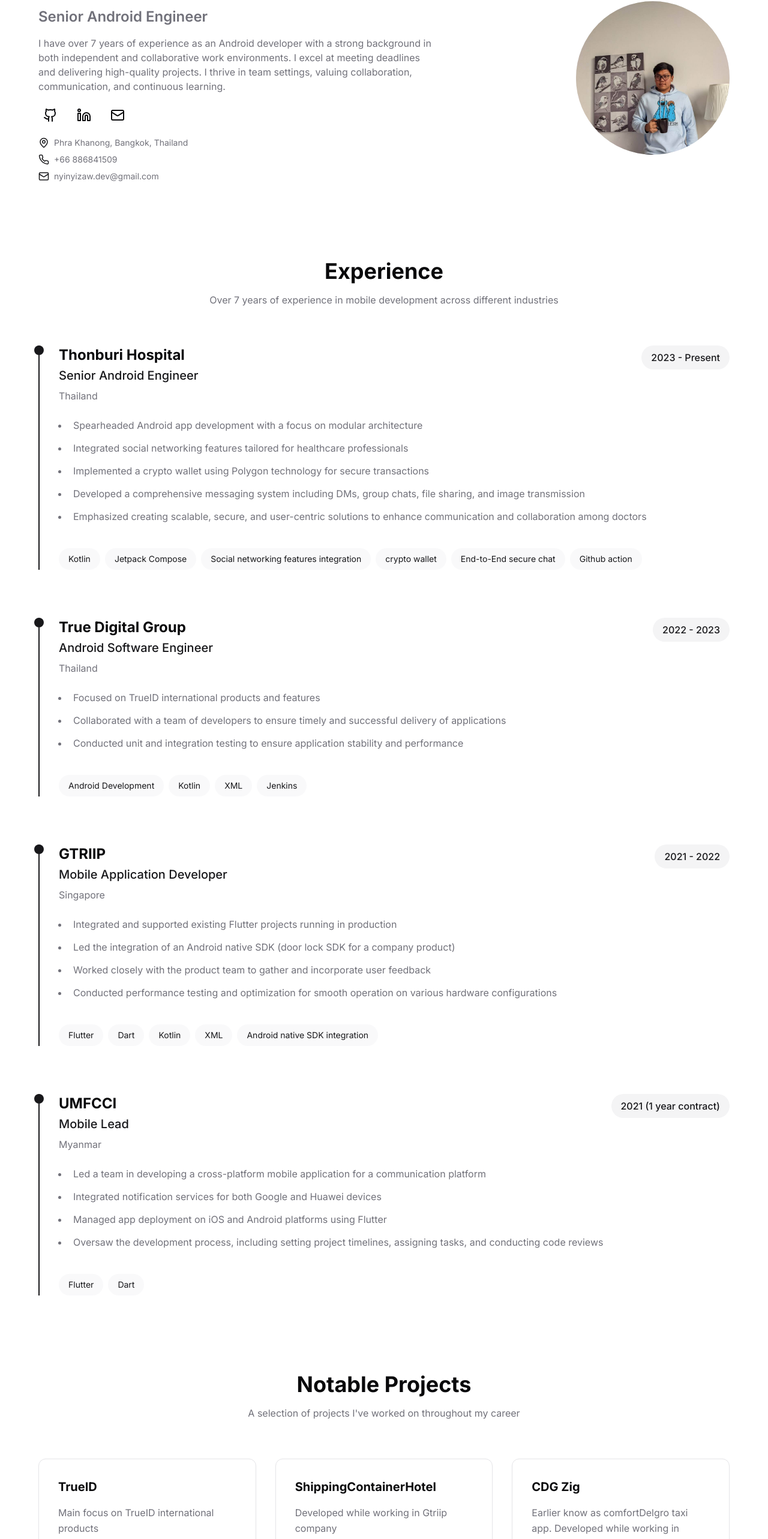
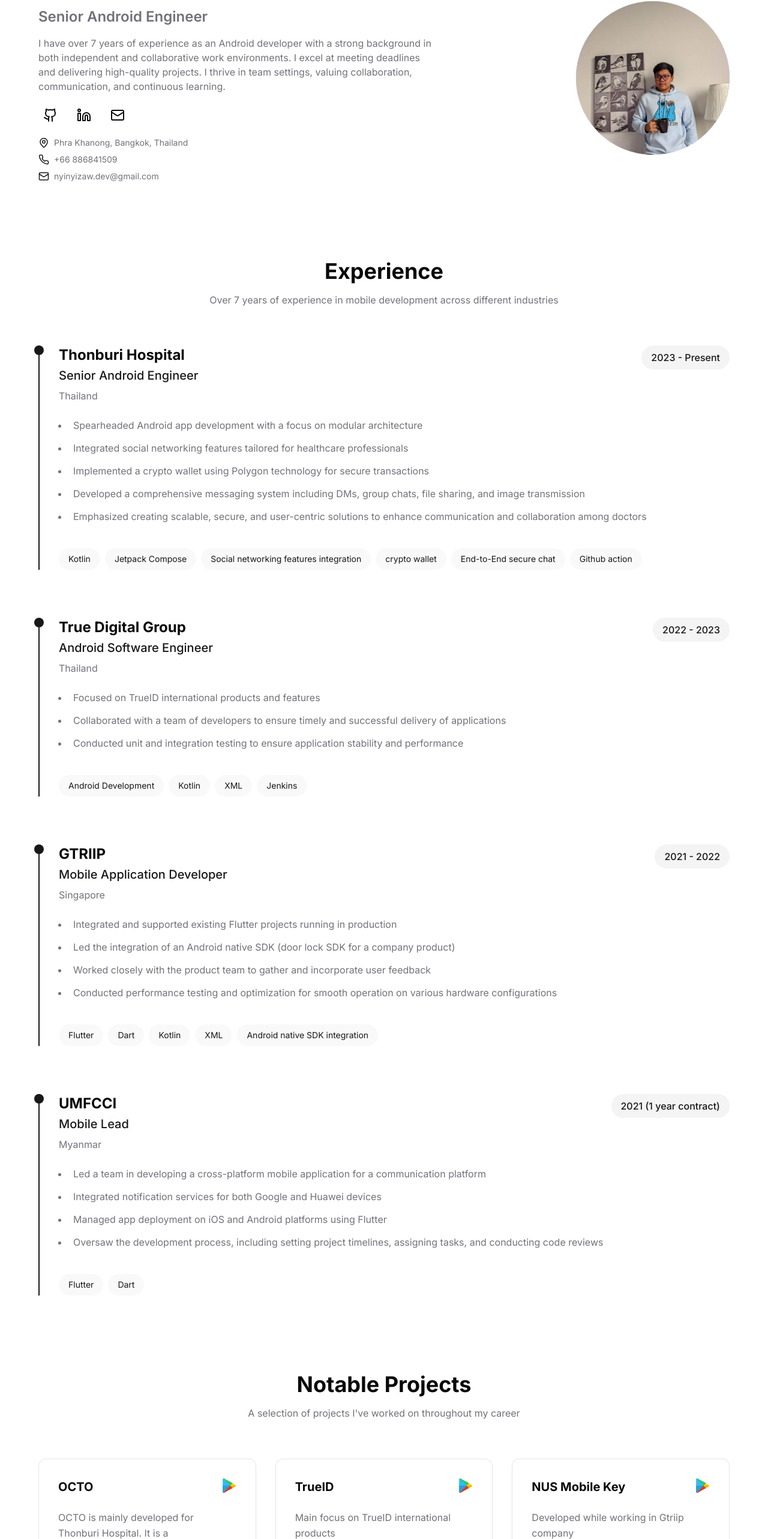
Before and after one commit to nyinyiz/resume, a Next.js app: page / in a window 1280 px wide. Shown: the part 173-2739 px from the top of the page at 60% size. Built offline with nearby package versions, Linux system fonts and the light colour scheme.

Commit message:
feat: Enhance Hero and Projects components with animations and new project details

```diff
--- a/src/components/Hero.tsx
+++ b/src/components/Hero.tsx
@@ -2,6 +2,7 @@ import Image from "next/image";
 import { Github, Linkedin, Mail, MapPin, Phone, Copy } from "lucide-react";
 import { useResume } from "@/context/ResumeContext";
 import Link from "next/link";
+import { motion } from "framer-motion";
 
 export default function Hero() {
   const resumeData = useResume();
@@ -63,6 +64,35 @@ export default function Hero() {
           </div>
         </div>
       </div>
+      <motion.div
+        initial={{ scale: 0.8, opacity: 0 }}
+        animate={{ scale: 1, opacity: 1 }}
+        transition={{
+          duration: 0.5,
+          ease: "easeOut"
+        }}
+        whileHover={{ scale: 1.05 }}
+        className="relative"
+      >
+        <div className="relative h-64 w-64">
+          <motion.div
+            className="absolute inset-0 rounded-full"
+            style={{
+              border: "2px solid transparent",
+              background: "linear-gradient(45deg, #3b82f6, #8b5cf6, #3b82f6) border-box",
+              WebkitMask: "linear-gradient(#fff 0 0) padding-box, linear-gradient(#fff 0 0)",
+              WebkitMaskComposite: "destination-out",
+              maskComposite: "exclude",
+            }}
+            animate={{
+              rotate: 360,
+            }}
+            transition={{
+              duration: 8,
+              repeat: Infinity,
+              ease: "linear",
+            }}
+          />
           <div className="relative h-64 w-64 overflow-hidden rounded-full bg-gray-200">
             {isExternalImage ? (
               // For external images
@@ -82,6 +112,8 @@ export default function Hero() {
               />
             )}
           </div>
+        </div>
+      </motion.div>
     </section>
   );
 }
--- a/src/components/MediumArticles.tsx
+++ b/src/components/MediumArticles.tsx
@@ -14,7 +14,7 @@ interface Article {
 const articles: Article[] = [
   {
     title: "Early Stage of My Developer Life",
-    description: "Leaအသိတစ်ယောက်က CDM ကလေးတွေစာသင်ပေးရင်းနဲ့ ကလေးတွေကို moti ပေးချင်လို့ code စရေးတုန်းက ကြုံခဲ့ရတဲ့အခက်ခဲတွေ ဘယ်လိုတွေ ဖြတ်ကျော်ခဲ့လဲဆိုတာနဲ့ ဘယ်လို အခက်ခဲတွေကျော်လွှားခဲ့လဲဆိုတာ ပြောပြပေးဖို့ လာပြောရင်းနဲ့ ကျွန်တော့် early developer life အကြောင်းပြန်တွေးမိတာလေးချရေးထားတာ။",
+    description: "အသိတစ်ယောက်က CDM ကလေးတွေစာသင်ပေးရင်းနဲ့ ကလေးတွေကို moti ပေးချင်လို့ code စရေးတုန်းက ကြုံခဲ့ရတဲ့အခက်ခဲတွေ ဘယ်လိုတွေ ဖြတ်ကျော်ခဲ့လဲဆိုတာနဲ့ ဘယ်လို အခက်ခဲတွေကျော်လွှားခဲ့လဲဆိုတာ ပြောပြပေးဖို့ လာပြောရင်းနဲ့ ကျွန်တော့် early developer life အကြောင်းပြန်တွေးမိတာလေးချရေးထားတာ။",
     url: "https://medium.com/@nyinyizaw.dev/early-stage-of-my-developer-life-c87b13875bd5",
     date: "Jun 25, 2024",
     readTime: "2 min read",
--- a/src/components/Projects.tsx
+++ b/src/components/Projects.tsx
@@ -1,7 +1,37 @@
 import { useResume } from "@/context/ResumeContext";
+import Link from "next/link";
+import Image from "next/image";
+import { motion } from "framer-motion";
+import { ArrowRight } from "lucide-react";
 
 export default function Projects() {
   const resumeData = useResume();
+
+  const getPlatformIcon = (link: string) => {
+    if (link.includes('play.google.com')) {
+      return (
+        <Image
+          src="/playstore-logo.svg"
+          alt="Google Play Store"
+          width={24}
+          height={24}
+          className="text-muted-foreground group-hover:text-primary transition-colors"
+        />
+      );
+    } else if (link.includes('apps.apple.com')) {
+      return (
+        <Image
+          src="/apple-logo.svg"
+          alt="Apple App Store"
+          width={24}
+          height={24}
+          className="text-muted-foreground group-hover:text-primary transition-colors"
+        />
+      );
+    }
+    return null;
+  };
+
   return (
     <section id="projects" className="space-y-12">
       <div className="text-center max-w-2xl mx-auto mb-16">
@@ -12,18 +42,105 @@ export default function Projects() {
       </div>
       <div className="grid grid-cols-1 md:grid-cols-2 lg:grid-cols-3 gap-8">
         {resumeData.projects.map((project, index) => (
-          <div
-            key={index}
-            className="p-8 rounded-xl border border-border bg-card hover:bg-accent/50 transition-colors group"
-          >
-            <h3 className="text-xl font-bold mb-4 group-hover:text-primary transition-colors">
-              {project.name}
+          project.link ? (
+            <Link
+              key={index}
+              href={project.link}
+              target="_blank"
+              rel="noopener noreferrer"
+              className="block"
+            >
+              <motion.div
+                initial={{ opacity: 0, y: 20 }}
+                animate={{ opacity: 1, y: 0 }}
+                transition={{ duration: 0.3, delay: index * 0.1 }}
+                className="h-full p-8 rounded-xl border border-border bg-card hover:bg-accent/50 transition-all duration-300 group relative overflow-hidden"
+              >
+                <div className="absolute inset-0 bg-gradient-to-br from-primary/5 to-transparent opacity-0 group-hover:opacity-100 transition-opacity duration-300" />
+                <div className="relative">
+                  <div className="flex items-start justify-between gap-4 mb-6">
+                    <h3 className="text-xl font-bold group-hover:text-primary transition-colors">
+                      {project.name}
+                    </h3>
+                    {getPlatformIcon(project.link)}
+                  </div>
+                  <p className="text-muted-foreground leading-relaxed line-clamp-3">
+                    {project.description}
+                  </p>
+                </div>
+              </motion.div>
+            </Link>
+          ) : (
+            <motion.div
+              key={index}
+              initial={{ opacity: 0, y: 20 }}
+              animate={{ opacity: 1, y: 0 }}
+              transition={{ duration: 0.3, delay: index * 0.1 }}
+              className="h-full p-8 rounded-xl border border-border bg-card"
+            >
+              <div className="flex items-start justify-between gap-4 mb-6">
+                <h3 className="text-xl font-bold">
+                  {project.name}
+                </h3>
+              </div>
+              <p className="text-muted-foreground leading-relaxed line-clamp-3">
+                {project.description}
+              </p>
+            </motion.div>
+          )
+        ))}
+        <motion.div
+          initial={{ opacity: 0, y: 20 }}
+          animate={{ opacity: 1, y: 0 }}
+          transition={{ duration: 0.3, delay: resumeData.projects.length * 0.1 }}
+          className="h-full p-[2px] rounded-xl bg-gradient-to-r from-blue-500 via-purple-500 to-pink-500 bg-[length:200%_100%] group relative overflow-hidden"
+        >
+          <motion.div
+            className="absolute inset-0"
+            animate={{
+              backgroundPosition: ["0% 0%", "200% 0%"],
+            }}
+            transition={{
+              duration: 3,
+              repeat: Infinity,
+              ease: "linear",
+            }}
+          />
+          <div className="h-full p-8 rounded-xl bg-background flex flex-col items-center justify-center text-center">
+            <h3 className="text-2xl font-bold mb-4 bg-gradient-to-r from-blue-500 via-purple-500 to-pink-500 bg-clip-text text-transparent">
+              Many More
             </h3>
-            <p className="text-muted-foreground leading-relaxed">
-              {project.description}
+            <p className="text-muted-foreground mb-6">
+              Check out my GitHub for more projects and contributions
             </p>
+            <div className="relative overflow-hidden rounded-full">
+              <motion.div
+                className="absolute inset-0"
+                style={{
+                  background: "linear-gradient(90deg, transparent, rgba(255,255,255,0.4), transparent)",
+                  backgroundSize: "200% 100%",
+                }}
+                animate={{
+                  backgroundPosition: ["-200% 0", "200% 0"],
+                }}
+                transition={{
+                  duration: 2,
+                  repeat: Infinity,
+                  ease: "linear",
+                }}
+              />
+              <Link
+                href={resumeData.personalInfo.github}
+                target="_blank"
+                rel="noopener noreferrer"
+                className="relative inline-flex items-center gap-2 px-4 py-2 rounded-full bg-gradient-to-r from-blue-500 via-purple-500 to-pink-500 text-white hover:opacity-90 transition-all duration-300"
+              >
+                <span>View on GitHub</span>
+                <ArrowRight size={16} className="group-hover:translate-x-1 transition-transform" />
+              </Link>
+            </div>
           </div>
-        ))}
+        </motion.div>
       </div>
     </section>
   );
--- a/src/data/resume.ts
+++ b/src/data/resume.ts
@@ -66,24 +66,38 @@ export const resumeData = {
   ],
   projects: [
     {
-      name: "TrueID",
-      description: "Main focus on TrueID international products"
+      name: "OCTO",
+      description: "OCTO is mainly developed for Thonburi Hospital. It is a communication platform for doctors and nurses.",
+      link: "https://play.google.com/store/apps/details?id=com.mediverse.octopus&pcampaignid=web_share"
     },
     {
-      name: "ShippingContainerHotel",
-      description: "Developed while working in Gtriip company"
+      name: "TrueID",
+      description: "Main focus on TrueID international products",
+      link: "https://play.google.com/store/apps/details?id=com.tdcm.trueidapp&pcampaignid=web_share"
+    },
+    {
+      name: "NUS Mobile Key",
+      description: "Developed while working in Gtriip company",
+      link: "https://play.google.com/store/apps/details?id=com.gtriip.android.nus_utown&pcampaignid=web_share"
+    },
+    {
+      name: "NUS Mobile Key",
+      description: "Developed while working in Gtriip company",
+      link: "https://apps.apple.com/th/app/nus-mobile-key-utown-halls/id1560802152"
     },
     {
       name: "CDG Zig",
-      description: "Earlier know as comfortDelgro taxi app. Developed while working in Codigo"
+      description: "Earlier know as comfortDelgro taxi app. Developed while working in Codigo",
+      link: "https://play.google.com/store/apps/details?id=com.codigo.comfort&pcampaignid=web_share"
+    },
+    {
+      name: "Oway Ride",
+      description: "Support Huawei Mobile Service in Oway Ride app. Integrated HMS Push Kit, Map Kit and Location Kit in multiple modules",
+      link: "https://play.google.com/store/apps/details?id=com.mobile.oway.myapplication"
     },
     {
       name: "Eleven News",
       description: "As a freelance project"
-    },
-    {
-      name: "Oway Ride",
-      description: "Support Huawei Mobile Service in Oway Ride app. Integrated HMS Push Kit, Map Kit and Location Kit in multiple modules"
     },
     {
       name: "MM - Online Institute (MMOI)",
```
Also changed, not shown: public/apple-logo.svg (added), public/playstore-logo.svg (added). Lines whose indentation alone changed are shown as unchanged.
